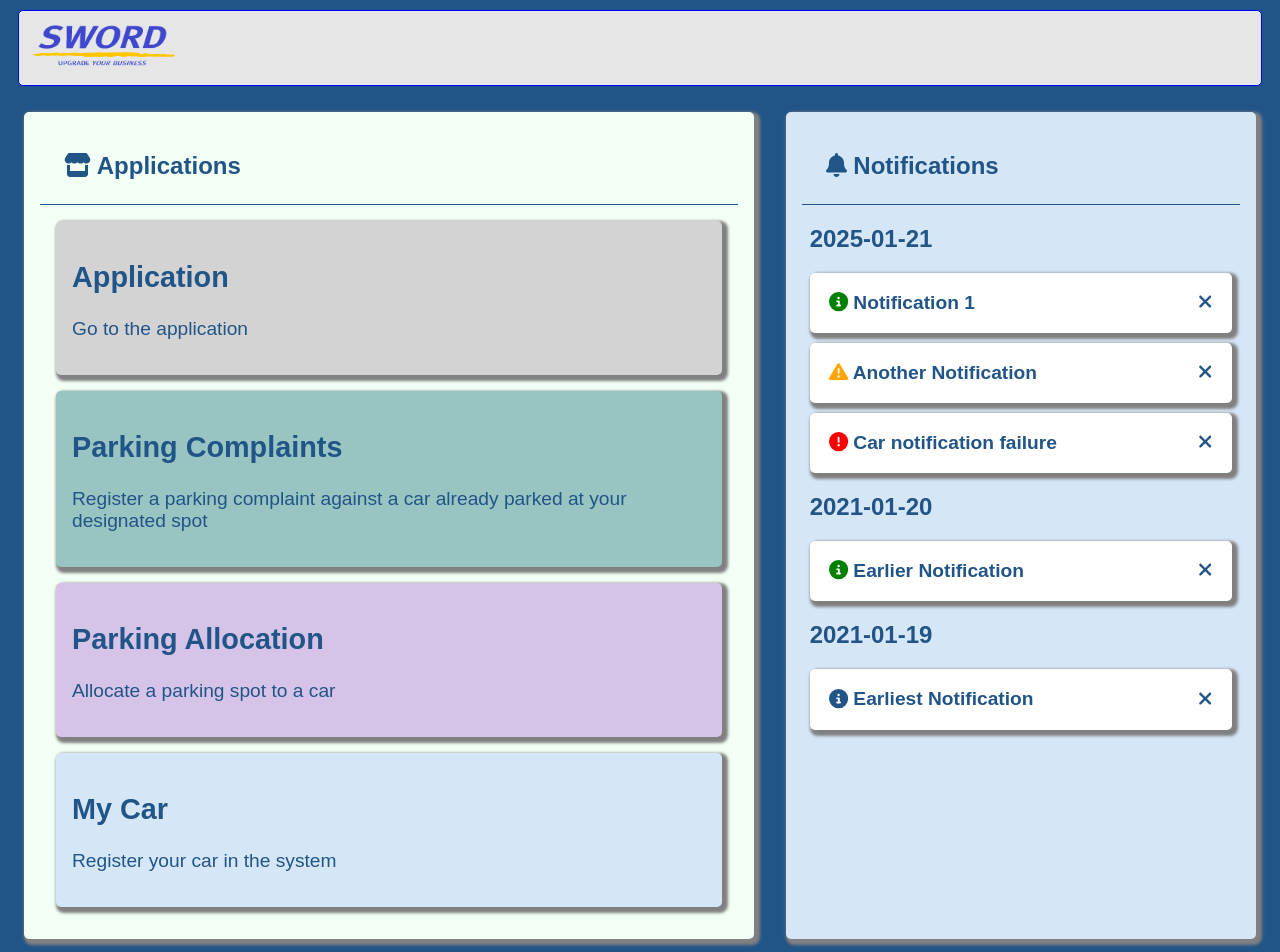
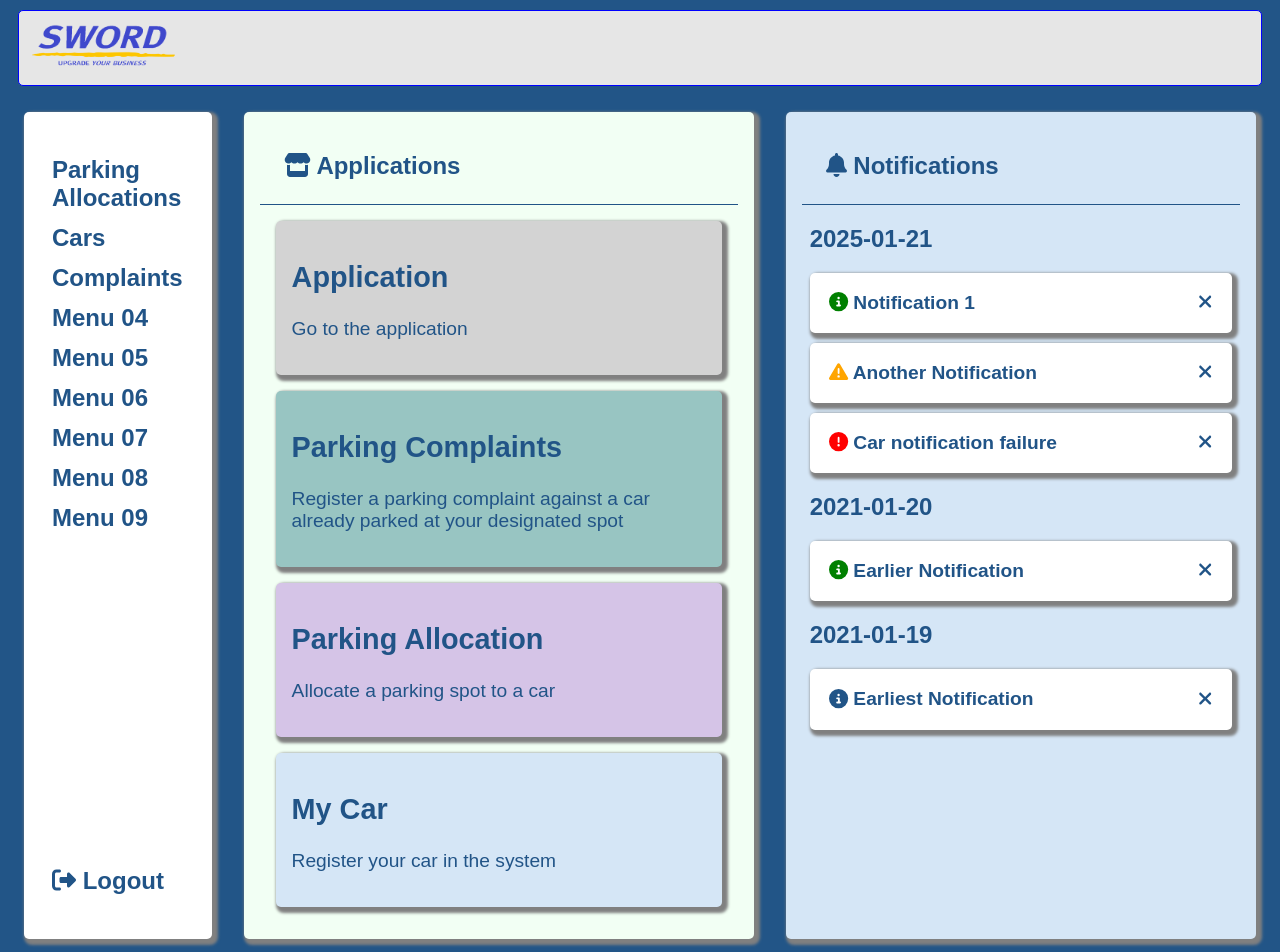
Before and after one commit to PhilipHassialis/parkingapp, a React (Vite) app in the folder parking_app/: page / in a window 1280 px wide. Shown: the top 952 px of the page. Built offline with nearby package versions, Linux system fonts and the light colour scheme.

Commit message:
initial landing menu

```diff
--- a/parking_app/src/components/SideBarMenu.tsx
+++ b/parking_app/src/components/SideBarMenu.tsx
@@ -1,3 +1,4 @@
+import { mockMenuItems } from "../data/mockData";
 import SideBarMenuItem from "./SideBarMenuItem";
 import UserHeroCard from "./UI/UserHeroCard";
 
@@ -5,15 +6,11 @@ const SideBarMenu = () => {
 
     return (<div>
         <UserHeroCard user={{name: "The user name", role: "The user role", image:""} } />
-        <SideBarMenuItem title="Parking Allocation" />
-        <SideBarMenuItem title="Cars" />
-        <SideBarMenuItem title="Complaints" />
-        <SideBarMenuItem title="Menu 04" />
-        <SideBarMenuItem title="Menu 05" />
-        <SideBarMenuItem title="Menu 06" />
-        <SideBarMenuItem title="Menu 07" />
-        <SideBarMenuItem title="Menu 08" />
-        <SideBarMenuItem title="Menu 09" />
+        {mockMenuItems.map((item, index) => {
+            return (<div key={index}>
+                <SideBarMenuItem title={item} />
+            </div>)
+        })}
     </div>)
 }
 
--- /dev/null
+++ b/parking_app/src/components/UI/LandingMenu.tsx
@@ -0,0 +1,21 @@
+import { faRightFromBracket } from "@fortawesome/free-solid-svg-icons";
+import { FontAwesomeIcon } from "@fortawesome/react-fontawesome";
+import { mockMenuItems } from "../../data/mockData";
+
+const LandingMenu = () => {
+
+    return (<div className="landing-menu">
+        <div>
+            {mockMenuItems.map((item, index) => (<div className="landing-menu-item" key={index}>{item}</div>))}
+        </div>
+        <div></div>
+        <div className="landing-menu-logout">
+            <FontAwesomeIcon icon={faRightFromBracket} />
+            {" "}
+            Logout
+        </div>
+    </div>)
+
+}
+
+export default LandingMenu;
--- a/parking_app/src/data/mockData.ts
+++ b/parking_app/src/data/mockData.ts
@@ -1,3 +1,15 @@
+export const mockMenuItems = [
+    "Parking Allocations",
+    "Cars",
+    "Complaints",
+    "Menu 04",
+    "Menu 05",
+    "Menu 06",
+    "Menu 07",
+    "Menu 08",
+    "Menu 09"
+]
+
 export const mockNotifications = [
     {
         id: 1,
--- a/parking_app/src/index.css
+++ b/parking_app/src/index.css
@@ -2,7 +2,6 @@ body {
     background-color: rgb(34, 85, 135);
     color: white;
     font-family: Arial, Helvetica, sans-serif;
-
 }
 
 .titleText {
@@ -11,7 +10,7 @@ body {
 
 .sidebarmenuitem {
     background-color: white;
-    color: blue;
+    color: rgb(33, 84, 135);
     cursor: pointer;
     padding: 15px 20px 15px 20px;
     border: 1px solid blue;
@@ -29,14 +28,13 @@ body {
 .sidebarmenuitem:hover {
     background-color: rgb(245, 219, 177);
     font-weight: bold;
-    color: blue;
     box-shadow: 2px 2px 2px 2px gray;
     text-shadow: 2px 2px lightskyblue
 }
 
 .applicationnavbar {
     background-color: rgb(230,230,230);
-    color: blue;
+    color: rgb(33, 84, 135);
     padding: 10px;
     border: 1px solid blue;
     text-decoration: none;
@@ -110,3 +108,37 @@ body {
     font-weight: bold;
     margin: 0.5em;
 }
+
+.landing-menu {
+    background-color: white;
+    display: flex;
+    flex-direction: column;
+    justify-content: space-between;
+    padding: 2em 1em 2em 1em;
+    border-radius: 5px;
+    box-shadow: 3px 3px 3px 3px gray;
+    margin: 1em;
+}
+
+.landing-menu-item {
+    color:rgb(33, 84, 135);
+    font-size: 1.5em;
+    font-weight: bold;
+    text-align: left;
+    margin: 0.5em;
+    cursor: pointer;
+}
+
+.landing-menu-item:hover {
+
+    text-shadow: 2px 2px lightskyblue;
+}
+
+.landing-menu-logout {
+    color:rgb(33, 84, 135);
+    font-size: 1.5em;
+    font-weight: bold;
+    text-align: left;
+    margin: 0.5em;
+    cursor: pointer;
+}
--- a/parking_app/src/pages/landingpage/LandingPage.tsx
+++ b/parking_app/src/pages/landingpage/LandingPage.tsx
@@ -4,13 +4,16 @@ import Panel from "../../components/UI/Panel";
 import PanelTitle from "../../components/UI/PanelTitle";
 import { mockNotifications } from "../../data/mockData";
 import NotificationList from "../../components/UI/NotificationList";
+import LandingMenu from "../../components/UI/LandingMenu";
 
 const LandingPage = () => {
 
 
     return (
         <div style={{ display: "flex", justifyContent: "center" }}>
+            <LandingMenu />
             <Panel bgColor="#F2FFF4">
+
                 <PanelTitle icon={faStore} title="Applications" />
                 <ApplicationCard title="Application"
                     content="Go to the application"
```
